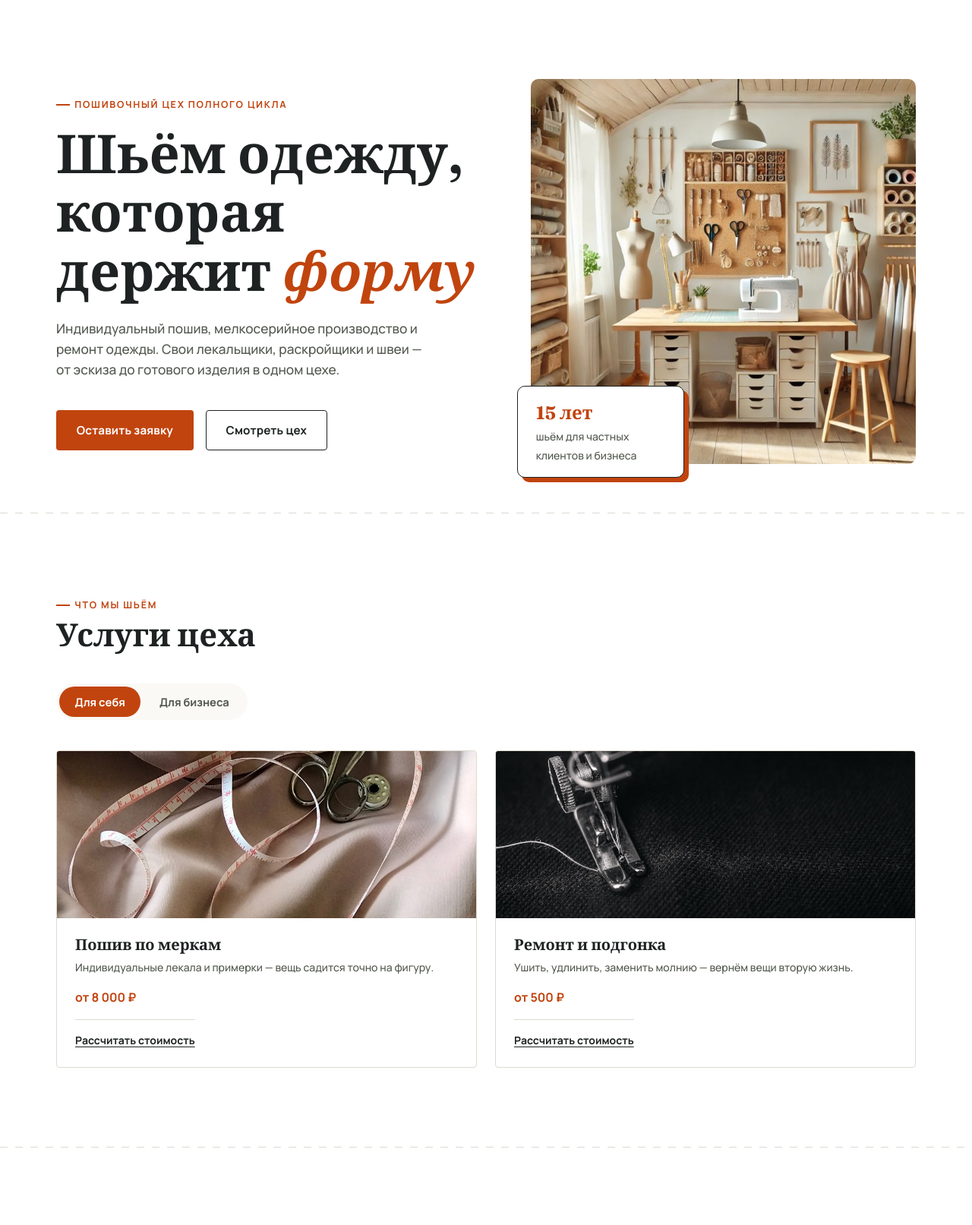
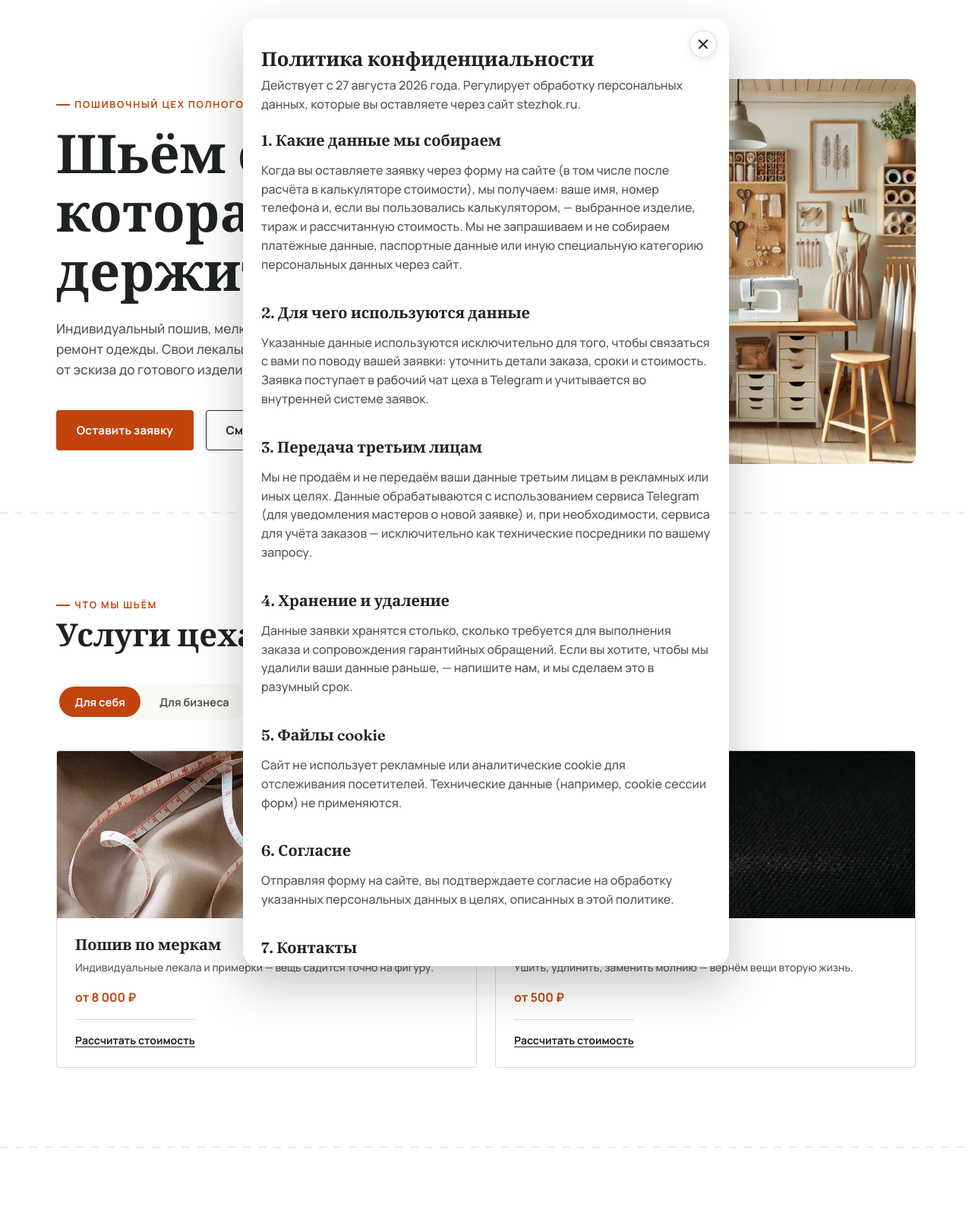
Before and after one commit to dundakowa-design/sewing-atelier, a FastAPI app: page / in a window 1280 px wide. Shown: the part 86-1699 px from the top of the page at 76% size. Run offline with FastAPI, Linux system fonts and the light colour scheme.

Commit message:
privacy_global

```diff
--- a/static/css/style.css
+++ b/static/css/style.css
@@ -956,9 +956,100 @@ h1, h2, h3 {
 .footer-legal-link {
   text-decoration: underline;
   text-underline-offset: 2px;
+  cursor: pointer;
 }
 
 .footer-legal-link:hover,
 .footer-legal-link:focus-visible {
   color: var(--color-thread);
 }
+
+/* === Модальное окно политики конфиденциальности === */
+body.modal-open {
+  overflow: hidden;
+}
+
+.modal {
+  position: fixed;
+  inset: 0;
+  margin: auto;
+  border: none;
+  border-radius: 20px;
+  padding: 0;
+  width: min(92vw, 640px);
+  max-height: 85vh;
+  background: #fff;
+  box-shadow: 0 24px 60px rgba(20, 20, 20, 0.25);
+  display: flex;
+  flex-direction: column;
+  overflow: hidden;
+}
+
+.modal::backdrop {
+  background: rgba(30, 34, 34, 0.5);
+  backdrop-filter: blur(4px);
+}
+
+.modal-scroll {
+  overflow-y: auto;
+}
+
+.modal-card {
+  position: relative;
+  padding: var(--space-4) var(--space-3) 32px;
+}
+
+.modal-close {
+  position: absolute;
+  top: var(--space-2);
+  right: var(--space-2);
+  z-index: 2;
+  width: 36px;
+  height: 36px;
+  background: #fff;
+  border: 1px solid var(--color-line);
+  border-radius: 50%;
+  padding: 0;
+  box-shadow: 0 2px 8px rgba(20, 20, 20, 0.1);
+}
+
+.modal-close:focus-visible {
+  outline: 2px solid var(--color-thread);
+  outline-offset: 2px;
+}
+
+.modal-close::before,
+.modal-close::after {
+  content: "";
+  position: absolute;
+  top: 50%;
+  left: 50%;
+  width: 16px;
+  height: 1.5px;
+  background: var(--color-ink);
+}
+
+.modal-close::before {
+  transform: translate(-50%, -50%) rotate(45deg);
+}
+
+.modal-close::after {
+  transform: translate(-50%, -50%) rotate(-45deg);
+}
+
+.modal-title {
+  font-family: var(--font-display);
+  font-weight: 600;
+  font-size: 1.6rem;
+  padding-right: var(--space-4);
+}
+
+.modal-lead {
+  color: var(--color-ink-soft);
+  margin-top: var(--space-1);
+  margin-bottom: var(--space-3);
+}
+
+.modal .legal-content {
+  max-width: none;
+}
--- /dev/null
+++ b/templates/_privacy_content.html
@@ -0,0 +1,20 @@
+<h2>1. Какие данные мы собираем</h2>
+<p>Когда вы оставляете заявку через форму на сайте (в том числе после расчёта в калькуляторе стоимости), мы получаем: ваше имя, номер телефона и, если вы пользовались калькулятором, — выбранное изделие, тираж и рассчитанную стоимость. Мы не запрашиваем и не собираем платёжные данные, паспортные данные или иную специальную категорию персональных данных через сайт.</p>
+
+<h2>2. Для чего используются данные</h2>
+<p>Указанные данные используются исключительно для того, чтобы связаться с вами по поводу вашей заявки: уточнить детали заказа, сроки и стоимость. Заявка поступает в рабочий чат цеха в Telegram и учитывается во внутренней системе заявок.</p>
+
+<h2>3. Передача третьим лицам</h2>
+<p>Мы не продаём и не передаём ваши данные третьим лицам в рекламных или иных целях. Данные обрабатываются с использованием сервиса Telegram (для уведомления мастеров о новой заявке) и, при необходимости, сервиса для учёта заказов — исключительно как технические посредники по вашему запросу.</p>
+
+<h2>4. Хранение и удаление</h2>
+<p>Данные заявки хранятся столько, сколько требуется для выполнения заказа и сопровождения гарантийных обращений. Если вы хотите, чтобы мы удалили ваши данные раньше, — напишите нам, и мы сделаем это в разумный срок.</p>
+
+<h2>5. Файлы cookie</h2>
+<p>Сайт не использует рекламные или аналитические cookie для отслеживания посетителей. Технические данные (например, cookie сессии форм) не применяются.</p>
+
+<h2>6. Согласие</h2>
+<p>Отправляя форму на сайте, вы подтверждаете согласие на обработку указанных персональных данных в целях, описанных в этой политике.</p>
+
+<h2>7. Контакты</h2>
+<p>По вопросам обработки персональных данных пишите на <a href="mailto:info@stezhok.ru" class="contact-link">info@stezhok.ru</a> или звоните <a href="tel:+79015462094" class="contact-link">+7&nbsp;(901)&nbsp;546-20-94</a>.</p>
--- a/templates/index.html
+++ b/templates/index.html
@@ -409,9 +409,23 @@
   <footer class="site-footer">
     <div class="container footer-inner">
       <span class="logo">СТЕЖ<span>О</span>К</span>
-      <span class="footer-legal">© 2026 Пошивочный цех «Стежок». Все права защищены. <a href="/privacy" class="footer-legal-link">Политика конфиденциальности</a>.</span>
+      <span class="footer-legal">© 2026 Пошивочный цех «Стежок». Все права защищены. <a href="/privacy" class="footer-legal-link" id="privacy-trigger">Политика конфиденциальности</a>.</span>
     </div>
   </footer>
+
+  <dialog class="modal" id="privacy-modal">
+    <button type="button" class="modal-close" aria-label="Закрыть"></button>
+    <div class="modal-scroll">
+      <div class="modal-card">
+        <h2 class="modal-title">Политика конфиденциальности</h2>
+        <p class="modal-lead">Действует с 27&nbsp;августа 2026&nbsp;года. Регулирует обработку персональных данных, которые вы оставляете через сайт stezhok.ru.</p>
+
+        <div class="legal-content">
+          {% include "_privacy_content.html" %}
+        </div>
+      </div>
+    </div>
+  </dialog>
 
   <script src="/static/js/main.js"></script>
 </body>
```
Also changed, not shown: static/js/main.js (+44 -0 lines), templates/privacy.html (+1 -20 lines).
